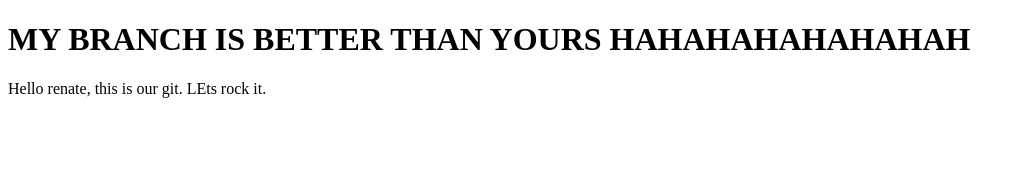
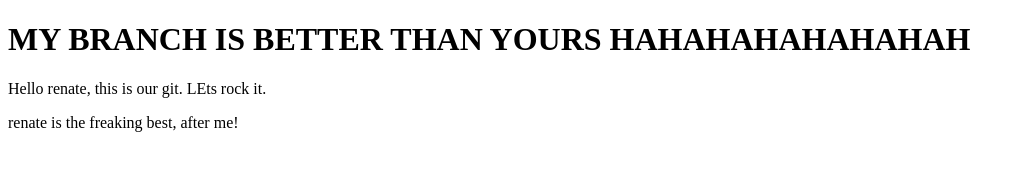
Before and after one commit to Tabeagrsl/tabeaandRenatsi, a plain HTML site: page index.html in a window 1280 px wide. Shown: the whole page, without its empty margins (0-1025 px from the left). Drawn offline with Linux system fonts and the light colour scheme.

Commit message:
creating conflict

```diff
--- a/index.html
+++ b/index.html
@@ -13,5 +13,9 @@
 
 
 
+
+<footer>
+<p> renate is the freaking best, after me! </p>
+</footer>
 </body>
 </html>
```
